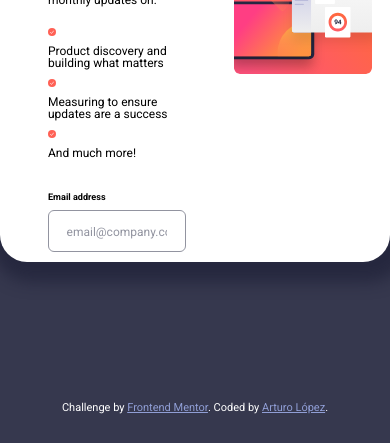
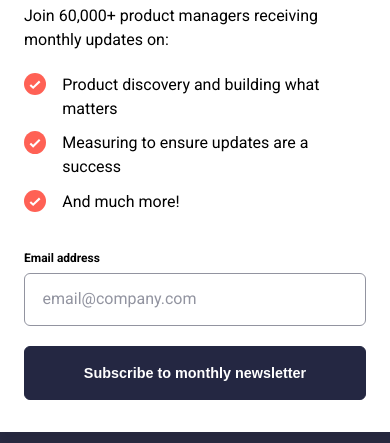
Before and after one commit to ArturoFLR/sign-up-form, a website built with Vite: page index.html in a window 390 px wide. Shown: the part 401-844 px from the top of the page. Built offline with nearby package versions, Linux system fonts and the light colour scheme.

Commit message:
Desktop & Mobile CSS Finished

```diff
--- a/index.html
+++ b/index.html
@@ -41,17 +41,21 @@
 			<picture>
 				<source media="(min-width: 601px)"  srcset="img/illustration-sign-up-desktop.svg">
 				<source media="(max-width: 600px)"  srcset="img/illustration-sign-up-mobile.svg">
-				<img class="main_img" src="img/illustration-sign-up-mobile.svg" alt="Decorative image">
+				<img class="main_img" src="img/illustration-sign-up-mobile.svg" alt="">
 			</picture>
 		</div>
 
 	</main>
 
 	<div class="message message_visible hidden" id="message">
-		<img src="img/icon-success.svg" alt="">
-		<h1>Thanks for subscribing!</h1>
-		<p>A confirmation email has been sent to <span id="message_usermail">ash@loremcompany.com</span>. Please open it and click the button inside to confirm your subscription.</p>
-		<button type="button" id="message_button">Dismiss message</button>
+		<div class="message_text">
+			<img src="img/icon-success.svg" alt="">
+			<h1>Thanks for subscribing!</h1>
+			<p>A confirmation email has been sent to <span id="message_usermail"></span>. Please open it and click the button inside to confirm your subscription.</p>
+		</div>
+		<div class="message_button">
+			<button type="button" id="message_button">Dismiss message</button>
+		</div>
 	</div>
 
 	<div class="attribution">
--- a/src/css/main.scss
+++ b/src/css/main.scss
@@ -25,8 +25,8 @@ body {
 
 .main_container {
 	display: flex;
-	width: 696px;
-	height: 481px;
+	width: 800px;
+	height: 552px;
 	background-color: $Background-Containers;
 	border-radius: 27px;
 	font-weight: 400;
@@ -36,14 +36,14 @@ body {
 
 .main_text_container {
 	width: 60%;
-	padding: 4.5rem 3rem 0rem 3rem;
-	font-size: 0.75rem;
+	padding: 5.1rem 3.5rem 0rem 3.5rem;
+	font-size: 0.86rem;
 
 	.header {
-		font-size: 2.62rem;
+		font-size: 3rem;
 		font-weight: 700;
 		color: $Buttons-Idle;
-		margin-bottom: 1.15rem;
+		margin-bottom: 1.45rem;
 	}
 
 	.main_paragraph {
@@ -54,12 +54,12 @@ body {
 		display: flex;
 		flex-wrap: wrap;
 		align-items: center;
-		row-gap: 0.6rem;
-		margin: 1.2rem 0rem 2.1rem 0rem;
+		row-gap: 0.69rem;
+		margin: 1.3rem 0rem 2.35rem 0rem;
 
 		img {
 			width: 5.65%;
-			margin-right: 0.75rem;
+			margin-right: 0.8rem;
 		}
 
 		p {
@@ -72,12 +72,12 @@ body {
 		justify-content: space-between;
 
 		.label {
-			font-size: 0.57rem;
+			font-size: 0.7rem;
 			font-weight: 700;
 		}
 
 		.error {
-			font-size: 0.6rem;
+			font-size: 0.7rem;
 			font-weight: 700;
 			color: $Tomato;
 		}
@@ -85,14 +85,14 @@ body {
 
 	.input {
 		width: 100%;
-		padding: 0.79rem 1.1rem;
+		padding: 0.99rem 1.1rem;
 		border: 1px solid $Input;
 		border-radius: 6px;
 		color: $Input;
-		margin: 0.5rem 0rem 1.1rem 0rem;
+		margin: 0.6rem 0rem 1.3rem 0rem;
 
 		&::placeholder {
-			font-size: 0.75rem;
+			font-size: 0.87rem;
 			font-family: $main-font;
 			color: $Input;
 		}
@@ -113,12 +113,12 @@ body {
 	.button {
 		background-color: $Buttons-Idle;
 		width: 100%;
-		padding: 0.85rem;
+		padding: 1.04rem;
 		border-radius: 6px;
 		border: 1px solid $Buttons-Idle;
 		color: white;
 		font-weight: 700;
-		font-size: 0.72rem;
+		font-size: 0.81rem;
 
 		&:hover {
 			background-image: linear-gradient(to right, rgb(240, 85, 121), rgb(250, 99, 53));
@@ -140,7 +140,7 @@ body {
 	.main_img {
 		width: 100%;
 		height: 100%;
-		padding: 1rem 1.1rem 1rem 0rem;
+		padding: 1rem 1.3rem 1rem 0rem;
 	}
 }
 
@@ -185,7 +185,7 @@ body {
 		border: 1px solid $Buttons-Idle;
 		color: white;
 		font-weight: 700;
-		font-size: 0.72rem;
+		font-size: 0.75rem;
 
 		&:hover {
 			background-image: linear-gradient(to right, rgb(240, 85, 121), rgb(250, 99, 53));
@@ -220,6 +220,107 @@ body {
 	display: block;
 }
 
+@media (max-width: 670px) {
+
+	.main_container {
+		flex-wrap: wrap-reverse;
+		align-content: flex-end;
+		width: 100%;
+		height: 100%;
+		border-radius: 0px;
+		overflow-y: show;
+	}
+
+	.main_text_container {
+		width: 100%;
+		padding: 2rem 1.5rem;
+		font-size: 1rem;
+
+		.header {
+			font-size: 2.5rem;
+		}
+
+		.bullets {
+			align-items: flex-start;
+			row-gap: 0.67rem;
+
+			img {
+				width: 6.5%;
+				margin-right: 1rem;
+			}
+
+			p {
+				width: 88%;
+				line-height: 150%;
+			}
+		}
+
+		.label_error{
+
+			.label {
+				font-size: 0.75rem;
+			}
+
+			.error {
+				font-size: 0.75rem;
+			}
+		}
+
+		.input {
+			padding: 1.1rem 1.1rem;
+
+			&::placeholder {
+				font-size: 1rem;
+			}
+		}
+
+		.button {
+			padding: 1.1rem;
+			font-size: 0.90rem;
+		}
+	}
+
+	.main_img_container {
+		width: 100%;
+
+		.main_img {
+			padding: 0rem;
+		}
+	}
+
+	// Message
+
+	.message {
+		display: flex;
+		flex-direction: column;
+		justify-content: space-between;
+		width: 100%;
+		min-height: 100vh;
+		padding: 3rem 1.5rem;
+		border-radius: 0px;
+		overflow-y: show;
+
+		img {
+			width: 20%;
+			margin-top: 15%;
+		}
+
+		p {
+			font-size: 1rem;
+		}
+
+		div button {
+			padding: 1rem;
+			font-size: 1rem;
+		}
+
+	}
+
+	.attribution {
+		display: none;
+	}
+}
+
 .hidden {
 	display: none;
 }
--- /dev/null
+++ b/vite.config.js
@@ -0,0 +1,5 @@
+import { defineConfig }  from "vite";
+
+export default defineConfig({
+	base: "/sign-up-form/",
+});
```
